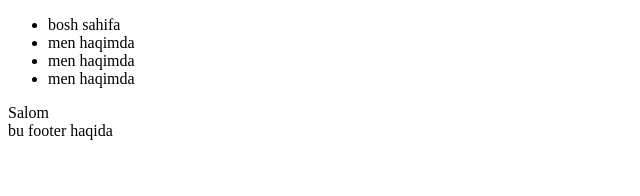
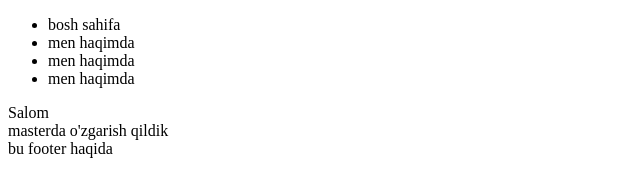
Before and after one commit to JoshqinRajabov/project19.11, a plain HTML site: page index.html in a window 1280 px wide. Shown: the whole page, without its empty margins (0-640 px from the left). Drawn offline with Linux system fonts and the light colour scheme.

Commit message:
Masterda o'zgarish qildik

```diff
--- a/index.html
+++ b/index.html
@@ -17,6 +17,9 @@
         </ul>
     </main>
     <div>Salom</div>
+    <div>
+        masterda o'zgarish qildik
+    </div>
     <footer>
         bu footer haqida
     </footer>
```
